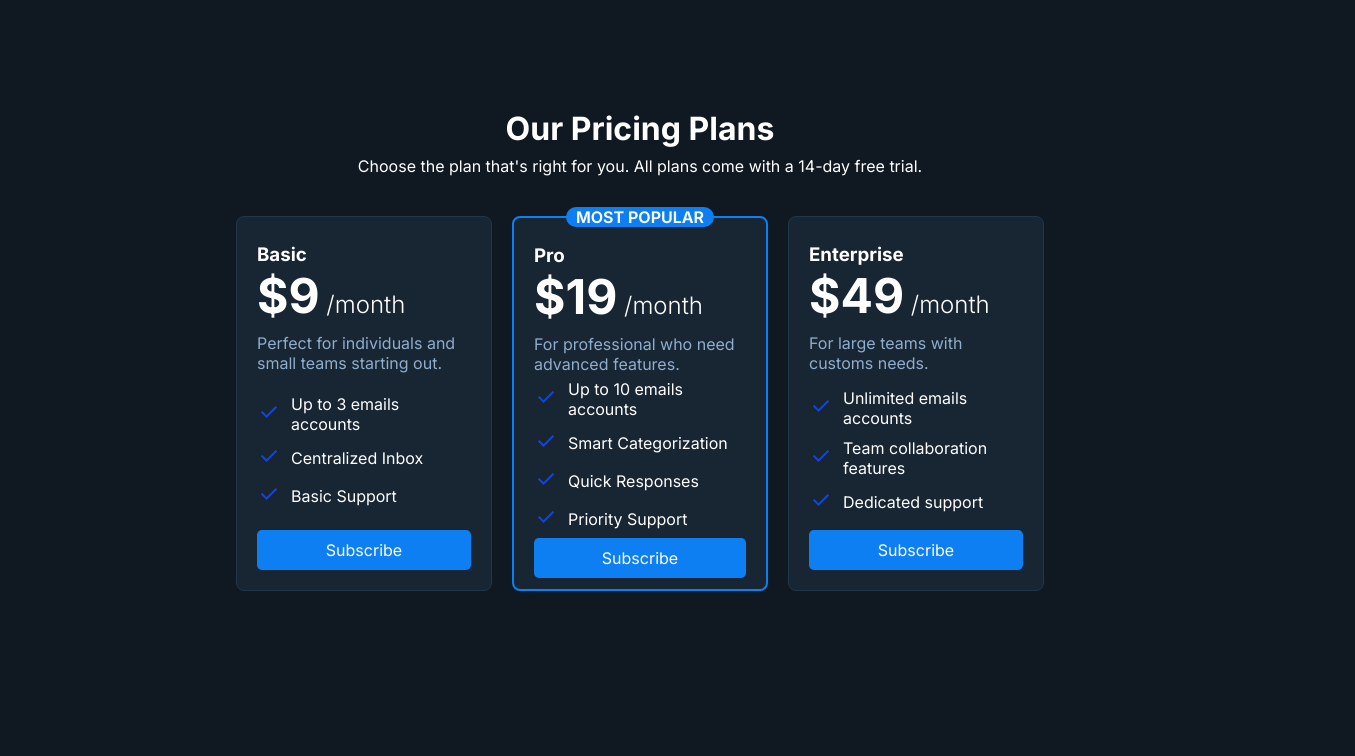
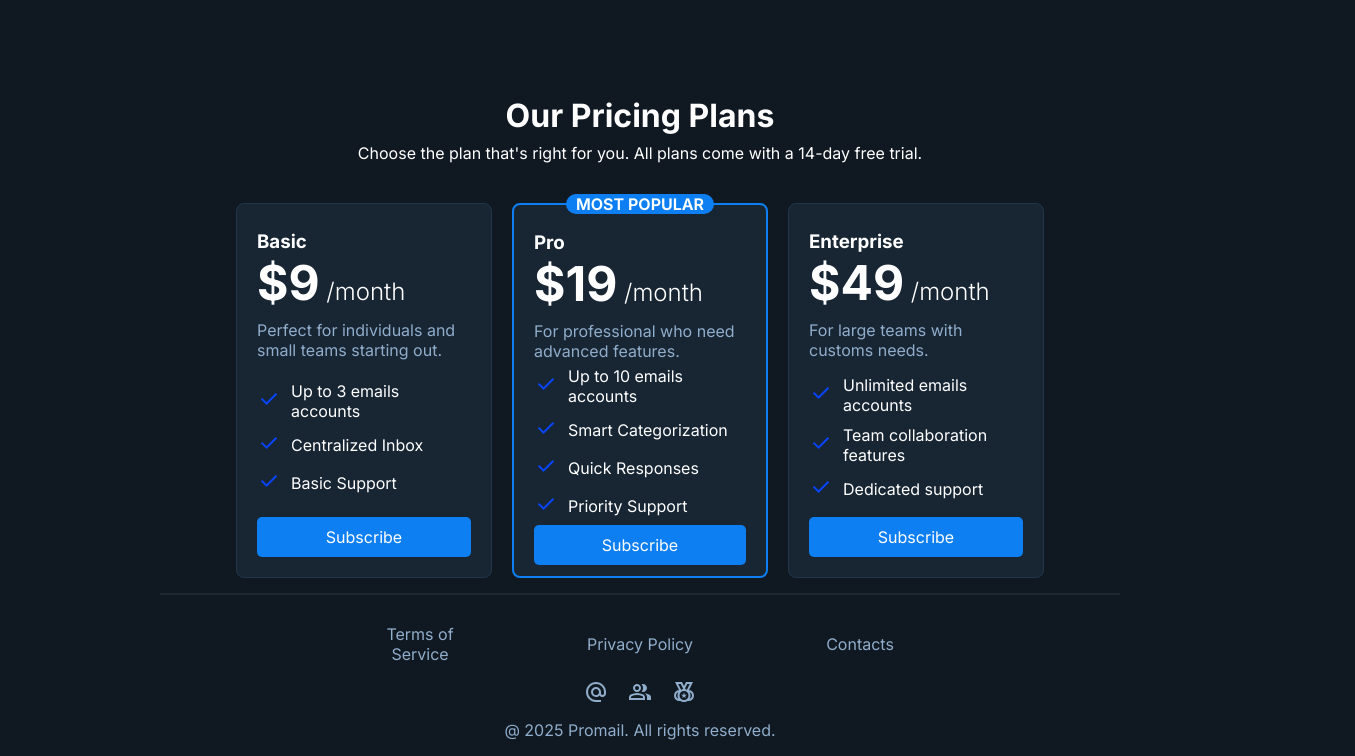
Before and after one commit to Agentheo85/Landing-Page-Training, a plain HTML site: page index.html in a window 1280 px wide. Shown: the part 743-1499 px from the top of the page, 1355 px wide, since content can reach past the window. Before the commit the page ends 1344 px from the top, so only its background shows below. Drawn offline with Linux system fonts and the light colour scheme.

Commit message:
Footers added

```diff
--- a/index.html
+++ b/index.html
@@ -25,7 +25,7 @@
         </ul>
       </div>
     </header>
-    <hr id="Header_End" />
+    <hr class="Line" />
     <div class="Main">
       <div class="Presentation">
         <h1>Manage Your Professional Emails in One Place</h1>
@@ -177,5 +177,53 @@
         </div>
       </div>
     </div>
+    <hr class="Line" />
+    <footer>
+      <div>
+        <ul>
+          <li>Terms of Service</li>
+          <li>Privacy Policy</li>
+          <li>Contacts</li>
+        </ul>
+      </div>
+      <div class="IconsList">
+        <svg
+          xmlns="http://www.w3.org/2000/svg"
+          height="24px"
+          viewBox="0 -960 960 960"
+          width="24px"
+          fill="#90adcb"
+        >
+          <path
+            d="M480-80q-83 0-156-31.5T197-197q-54-54-85.5-127T80-480q0-83 31.5-156T197-763q54-54 127-85.5T480-880q83 0 156 31.5T763-763q54 54 85.5 127T880-480v58q0 59-40.5 100.5T740-280q-35 0-66-15t-52-43q-29 29-65.5 43.5T480-280q-83 0-141.5-58.5T280-480q0-83 58.5-141.5T480-680q83 0 141.5 58.5T680-480v58q0 26 17 44t43 18q26 0 43-18t17-44v-58q0-134-93-227t-227-93q-134 0-227 93t-93 227q0 134 93 227t227 93h200v80H480Zm0-280q50 0 85-35t35-85q0-50-35-85t-85-35q-50 0-85 35t-35 85q0 50 35 85t85 35Z"
+          />
+        </svg>
+        <svg
+          xmlns="http://www.w3.org/2000/svg"
+          height="24px"
+          viewBox="0 -960 960 960"
+          width="24px"
+          fill="#90adcb"
+        >
+          <path
+            d="M40-160v-112q0-34 17.5-62.5T104-378q62-31 126-46.5T360-440q66 0 130 15.5T616-378q29 15 46.5 43.5T680-272v112H40Zm720 0v-120q0-44-24.5-84.5T666-434q51 6 96 20.5t84 35.5q36 20 55 44.5t19 53.5v120H760ZM360-480q-66 0-113-47t-47-113q0-66 47-113t113-47q66 0 113 47t47 113q0 66-47 113t-113 47Zm400-160q0 66-47 113t-113 47q-11 0-28-2.5t-28-5.5q27-32 41.5-71t14.5-81q0-42-14.5-81T544-792q14-5 28-6.5t28-1.5q66 0 113 47t47 113ZM120-240h480v-32q0-11-5.5-20T580-306q-54-27-109-40.5T360-360q-56 0-111 13.5T140-306q-9 5-14.5 14t-5.5 20v32Zm240-320q33 0 56.5-23.5T440-640q0-33-23.5-56.5T360-720q-33 0-56.5 23.5T280-640q0 33 23.5 56.5T360-560Zm0 320Zm0-400Z"
+          />
+        </svg>
+        <svg
+          xmlns="http://www.w3.org/2000/svg"
+          height="24px"
+          viewBox="0 -960 960 960"
+          width="24px"
+          fill="#90adcb"
+        >
+          <path
+            d="M480-160q75 0 127.5-52.5T660-340q0-75-52.5-127.5T480-520q-75 0-127.5 52.5T300-340q0 75 52.5 127.5T480-160ZM363-572q20-11 42.5-17.5T451-598L350-800H250l113 228Zm234 0 114-228H610l-85 170 19 38q14 4 27 8.5t26 11.5ZM256-208q-17-29-26.5-62.5T220-340q0-36 9.5-69.5T256-472q-42 14-69 49.5T160-340q0 47 27 82.5t69 49.5Zm448 0q42-14 69-49.5t27-82.5q0-47-27-82.5T704-472q17 29 26.5 62.5T740-340q0 36-9.5 69.5T704-208ZM480-80q-40 0-76.5-11.5T336-123q-9 2-18 2.5t-19 .5q-91 0-155-64T80-339q0-87 58-149t143-69L120-880h280l80 160 80-160h280L680-559q85 8 142.5 70T880-340q0 92-64 156t-156 64q-9 0-18.5-.5T623-123q-31 20-67 31.5T480-80Zm0-260ZM363-572 250-800l113 228Zm234 0 114-228-114 228ZM406-230l28-91-74-53h91l29-96 29 96h91l-74 53 28 91-74-56-74 56Z"
+          />
+        </svg>
+      </div>
+      <div>
+        <p>@ 2025 Promail. All rights reserved.</p>
+      </div>
+    </footer>
   </body>
 </html>
--- a/style.css
+++ b/style.css
@@ -41,7 +41,7 @@
   text-align: center;
 }
 
-#Header_End {
+.Line {
   width: 75%;
   margin: 5px auto;
   border: 1px solid #ffffff10;
@@ -106,7 +106,8 @@
   margin: 10px;
   text-align: left;
   background-color: #182634;
-  height: fit-content;
+  height: 17vh;
+  width: 55vh;
   border-radius: 0.5em;
   padding: 20px;
   border: 1px solid #223649;
@@ -196,3 +197,39 @@
   background-color: #0d7ff2;
   border-radius: 1em;
 }
+
+footer {
+  padding-top: 3vh;
+}
+
+footer div ul {
+  list-style: none;
+  display: flex;
+  align-items: center;
+  justify-content: center;
+}
+footer div ul li {
+  text-align: center;
+  width: 15vh;
+  margin: 0px 50px;
+  margin-bottom: 2vh;
+  color: #90adcb;
+}
+
+.IconsList {
+  display: flex;
+  justify-content: center;
+}
+
+.IconsList svg {
+  margin: 0px 10px;
+}
+
+footer p {
+  color: #90adcb;
+  text-align: center;
+}
+
+footer p {
+  padding: 2vh 0vh;
+}
```
